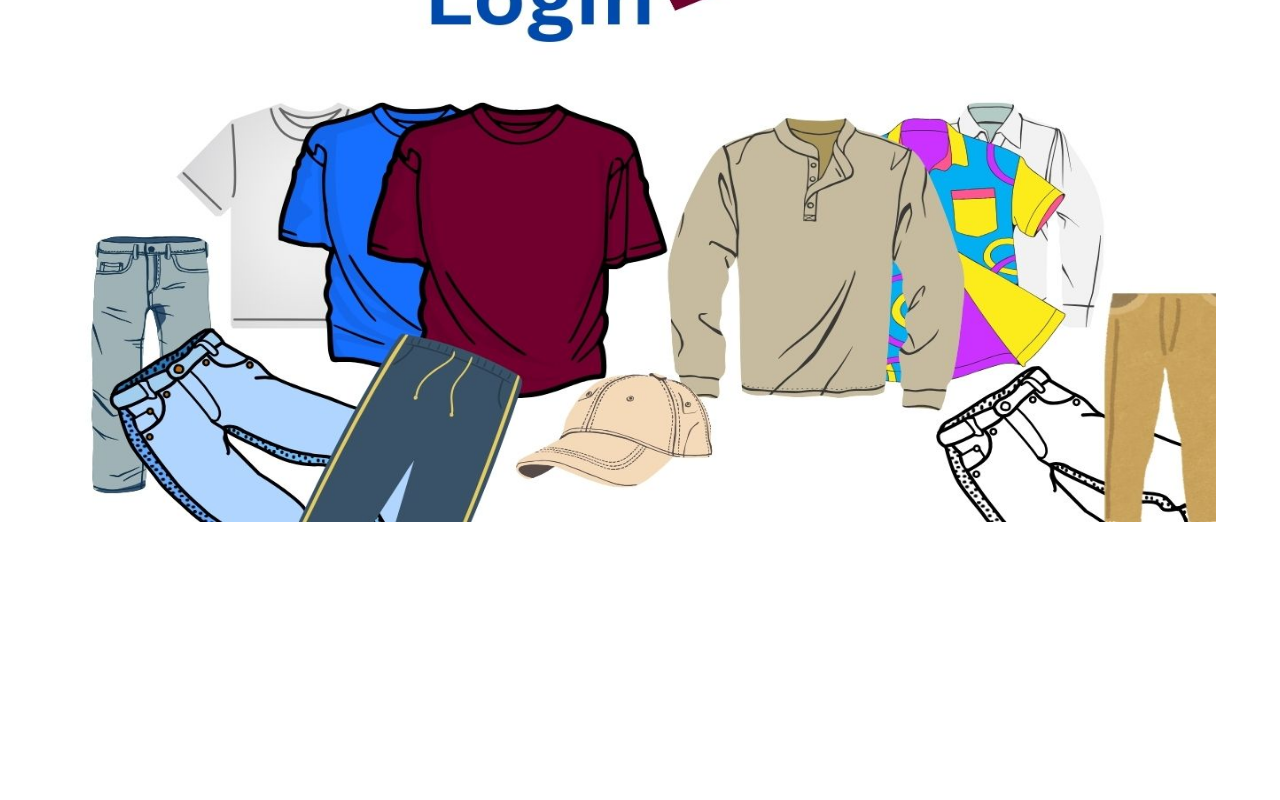
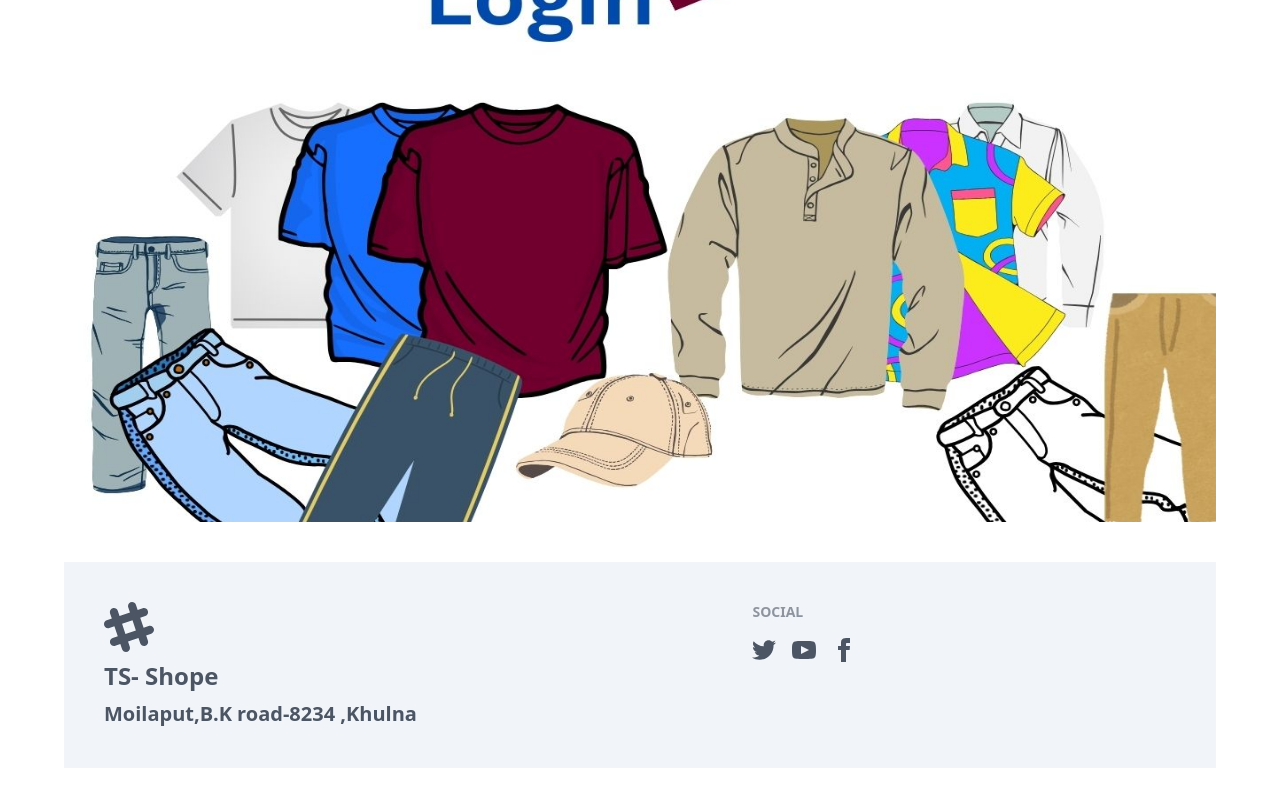
Before and after one commit to rezwanhossen/task-clint, a React (Vite) app: page / in a window 1280 px wide. Shown: the part 378-1178 px from the top of the page. Before the commit the page ends 932 px from the top, so only its background shows below. Built offline with nearby package versions, Linux system fonts and the light colour scheme; no server answers.

Commit message:
add footer

```diff
--- /dev/null
+++ b/src/Components/Footer.jsx
@@ -0,0 +1,65 @@
+import React from "react";
+
+const Footer = () => {
+  return (
+    <div className=" mt-10">
+      <footer className="footer bg-slate-100 text-gray-600 p-10">
+        <aside>
+          <svg
+            width="50"
+            height="50"
+            viewBox="0 0 24 24"
+            xmlns="http://www.w3.org/2000/svg"
+            fillRule="evenodd"
+            clipRule="evenodd"
+            className="fill-current"
+          >
+            <path d="M22.672 15.226l-2.432.811.841 2.515c.33 1.019-.209 2.127-1.23 2.456-1.15.325-2.148-.321-2.463-1.226l-.84-2.518-5.013 1.677.84 2.517c.391 1.203-.434 2.542-1.831 2.542-.88 0-1.601-.564-1.86-1.314l-.842-2.516-2.431.809c-1.135.328-2.145-.317-2.463-1.229-.329-1.018.211-2.127 1.231-2.456l2.432-.809-1.621-4.823-2.432.808c-1.355.384-2.558-.59-2.558-1.839 0-.817.509-1.582 1.327-1.846l2.433-.809-.842-2.515c-.33-1.02.211-2.129 1.232-2.458 1.02-.329 2.13.209 2.461 1.229l.842 2.515 5.011-1.677-.839-2.517c-.403-1.238.484-2.553 1.843-2.553.819 0 1.585.509 1.85 1.326l.841 2.517 2.431-.81c1.02-.33 2.131.211 2.461 1.229.332 1.018-.21 2.126-1.23 2.456l-2.433.809 1.622 4.823 2.433-.809c1.242-.401 2.557.484 2.557 1.838 0 .819-.51 1.583-1.328 1.847m-8.992-6.428l-5.01 1.675 1.619 4.828 5.011-1.674-1.62-4.829z"></path>
+          </svg>
+          <p className=" text-2xl font-bold">TS- Shope</p>
+          <p className=" text-xl font-bold">Moilaput,B.K road-8234 ,Khulna</p>
+        </aside>
+        <nav>
+          <h6 className="footer-title">Social</h6>
+          <div className="grid grid-flow-col gap-4">
+            <a href="www.google.com">
+              <svg
+                xmlns="http://www.w3.org/2000/svg"
+                width="24"
+                height="24"
+                viewBox="0 0 24 24"
+                className="fill-current"
+              >
+                <path d="M24 4.557c-.883.392-1.832.656-2.828.775 1.017-.609 1.798-1.574 2.165-2.724-.951.564-2.005.974-3.127 1.195-.897-.957-2.178-1.555-3.594-1.555-3.179 0-5.515 2.966-4.797 6.045-4.091-.205-7.719-2.165-10.148-5.144-1.29 2.213-.669 5.108 1.523 6.574-.806-.026-1.566-.247-2.229-.616-.054 2.281 1.581 4.415 3.949 4.89-.693.188-1.452.232-2.224.084.626 1.956 2.444 3.379 4.6 3.419-2.07 1.623-4.678 2.348-7.29 2.04 2.179 1.397 4.768 2.212 7.548 2.212 9.142 0 14.307-7.721 13.995-14.646.962-.695 1.797-1.562 2.457-2.549z"></path>
+              </svg>
+            </a>
+            <a href="www.youtub.com">
+              <svg
+                xmlns="http://www.w3.org/2000/svg"
+                width="24"
+                height="24"
+                viewBox="0 0 24 24"
+                className="fill-current"
+              >
+                <path d="M19.615 3.184c-3.604-.246-11.631-.245-15.23 0-3.897.266-4.356 2.62-4.385 8.816.029 6.185.484 8.549 4.385 8.816 3.6.245 11.626.246 15.23 0 3.897-.266 4.356-2.62 4.385-8.816-.029-6.185-.484-8.549-4.385-8.816zm-10.615 12.816v-8l8 3.993-8 4.007z"></path>
+              </svg>
+            </a>
+            <a href="https://www.facebook.com/profile.php?id=100059470159235">
+              <svg
+                xmlns="http://www.w3.org/2000/svg"
+                width="24"
+                height="24"
+                viewBox="0 0 24 24"
+                className="fill-current"
+              >
+                <path d="M9 8h-3v4h3v12h5v-12h3.642l.358-4h-4v-1.667c0-.955.192-1.333 1.115-1.333h2.885v-5h-3.808c-3.596 0-5.192 1.583-5.192 4.615v3.385z"></path>
+              </svg>
+            </a>
+          </div>
+        </nav>
+      </footer>
+    </div>
+  );
+};
+
+export default Footer;
--- a/src/Root.jsx
+++ b/src/Root.jsx
@@ -1,12 +1,14 @@
 import React from "react";
 import Navber from "./Components/Navbar/Navber";
 import { Outlet } from "react-router-dom";
+import Footer from "./Components/Footer";
 
 const Root = () => {
   return (
     <div className="max-w-6xl mx-auto">
       <Navber></Navber>
       <Outlet></Outlet>
+      <Footer></Footer>
     </div>
   );
 };
```
